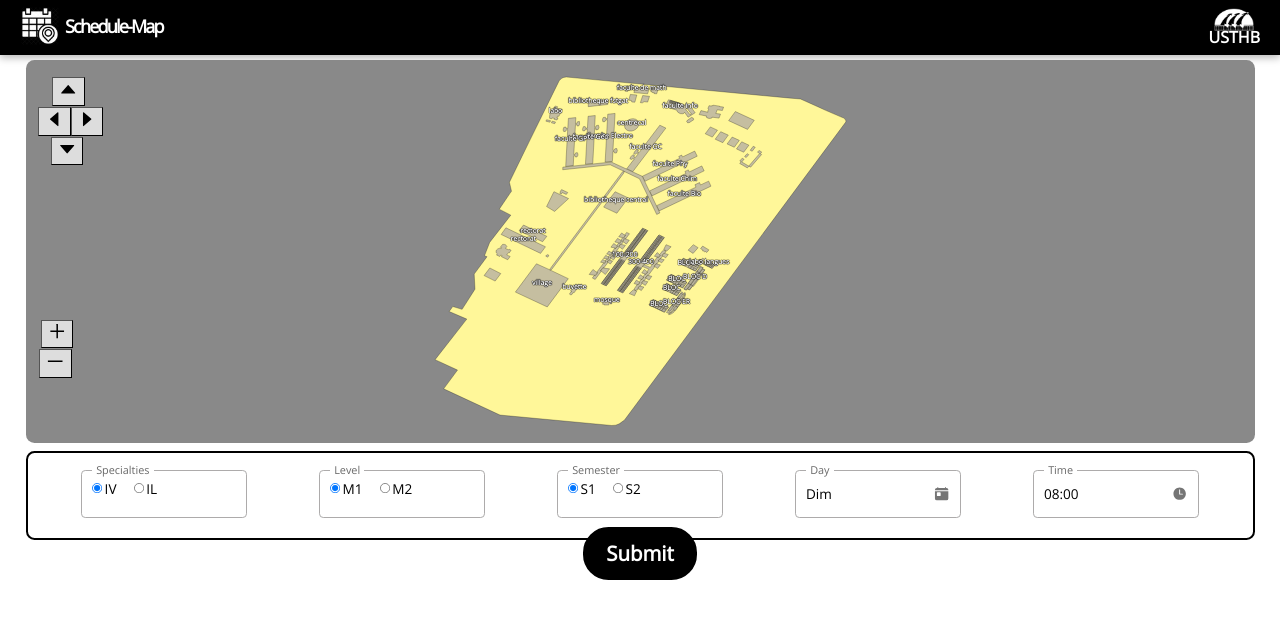
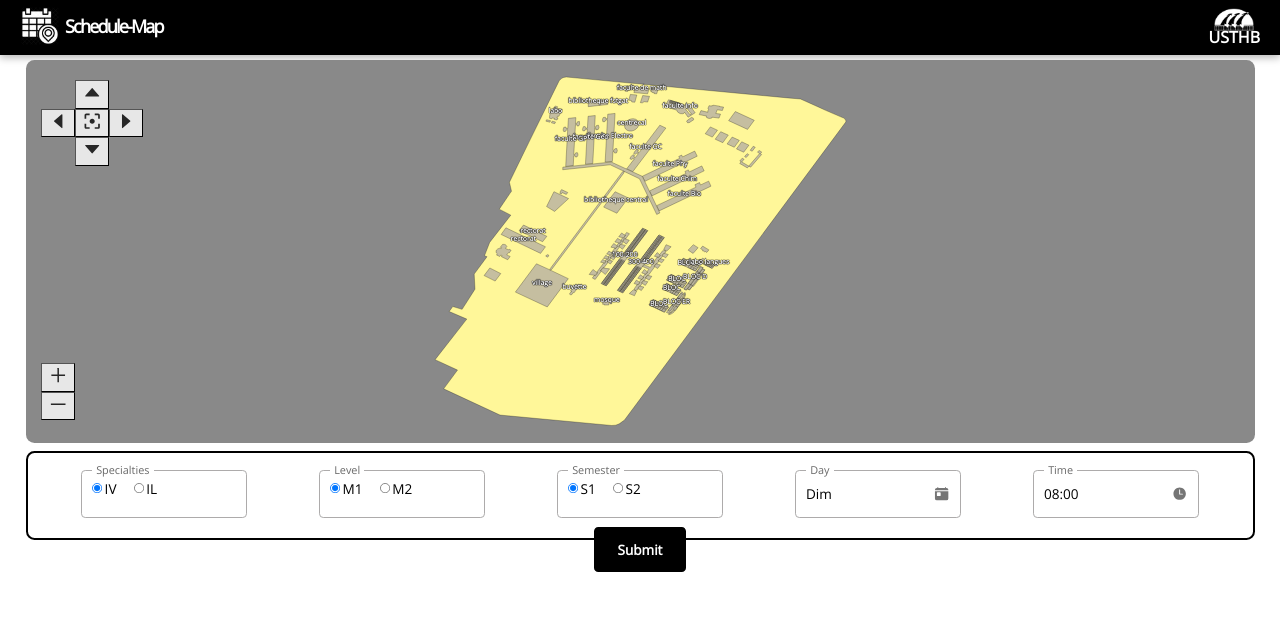
Before and after one commit to HicH987/project_dataVis, a React (Vite) app: page / in a window 1280 px wide. Shown: the top 618 px of the page. Built offline with nearby package versions, Linux system fonts and the light colour scheme.

Commit message:
adjusted zoom move and events

```diff
--- a/src/components/app.scss
+++ b/src/components/app.scss
@@ -1,4 +1,6 @@
 .main-app {
-    margin-inline: 30px;
-    zoom: 85%;
-  }
+  margin-inline: 30px;
+  zoom: 85%;
+  -moz-transform: scale(0.85);
+
+}
--- a/src/components/eventsDay.scss
+++ b/src/components/eventsDay.scss
@@ -1,13 +1,3 @@
-.EventsDay {
-    // background-color: #ddd;
-    position: absolute;
-    // bottom: 265px;
-    z-index: 100;
-    width: 200px;
-    margin-inline: 5px;
-    margin-block: 5px;
-  }
-
   .CourEvent,
   .GroupEvent {
     user-select: none;
@@ -29,11 +19,6 @@
   .GroupEvent > li {
     list-style: none;
   }
-  // .eventExit{
-  //   position: absolute;
-  //   // bottom: 265px;
-  //   z-index: 100;
-  // }
 
   .btn {
     cursor: pointer;
--- a/src/components/form.scss
+++ b/src/components/form.scss
@@ -58,7 +58,7 @@ input[type="radio"] {
   text-align: center;
   font-weight: bolder;
   cursor: pointer;
-  border-radius: 30px;
+  border-radius: 5px;
 
   color: #fff;
   // border: #1565c0 solid 3px;
--- a/src/components/map.jsx
+++ b/src/components/map.jsx
@@ -1,5 +1,6 @@
 import React from "react";
 import * as ai from "react-icons/ai";
+import { MdFilterCenterFocus } from "react-icons/md";
 import { useRef, useEffect } from "react";
 import EventsDay from "./eventsDay";
 import { useGetDataFrom } from "../hooks/useGetDataFrom";
@@ -45,50 +46,64 @@ export default function Map(props) {
           {" "}
           <g ref={refG}></g>
         </svg>
+        <dir className="btns">
+          <div className="move-btn">
+            <button
+              className="btn-z left"
+              onClick={() => zoomHandlers.btnLeft(glob.zoom)}
+            >
+              <ai.AiOutlineCaretLeft />
+            </button>
+            <button
+              className="btn-z center"
+              onClick={() => zoomHandlers.btnCenter(glob.zoom)}
+            >
+              <MdFilterCenterFocus />
+            </button>
+            <button
+              className="btn-z right"
+              onClick={() => zoomHandlers.btnRight(glob.zoom)}
+            >
+              <ai.AiOutlineCaretRight />
+            </button>
+
+            <button
+              className="btn-z up"
+              onClick={() => zoomHandlers.btnUp(glob.zoom)}
+            >
+              <ai.AiOutlineCaretUp />
+            </button>
+
+            <button
+              className="btn-z down"
+              onClick={() => zoomHandlers.btnDown(glob.zoom)}
+            >
+              <ai.AiOutlineCaretDown />
+            </button>
+          </div>
+
+          <div className="zoom-btn">
+            <button
+              className="btn-z plus"
+              onClick={() => zoomHandlers.btnZoomIn(glob.zoom)}
+            >
+              <ai.AiOutlinePlus />
+            </button>
+            <button
+              className="btn-z minus"
+              onClick={() => zoomHandlers.btnZoomOut(glob.zoom)}
+            >
+              <ai.AiOutlineMinus />
+            </button>
+          </div>
+        </dir>
+
         {props.dayData ? (
           <EventsDay mapData={mapData} day={props.dayData} />
         ) : (
           <></>
         )}
       </div>
-      <dir className="btns">
-        <button
-          className="btn-plus"
-          onClick={() => zoomHandlers.btnZoomIn(glob.zoom)}
-        >
-          <ai.AiOutlinePlus />
-        </button>
-        <button
-          className="btn-minus"
-          onClick={() => zoomHandlers.btnZoomOut(glob.zoom)}
-        >
-          <ai.AiOutlineMinus />
-        </button>
-        <button
-          className="btn-left"
-          onClick={() => zoomHandlers.btnLeft(glob.zoom)}
-        >
-          <ai.AiOutlineCaretLeft />
-        </button>
-        <button
-          className="btn-right"
-          onClick={() => zoomHandlers.btnRight(glob.zoom)}
-        >
-          <ai.AiOutlineCaretRight />
-        </button>
-        <button
-          className="btn-up"
-          onClick={() => zoomHandlers.btnUp(glob.zoom)}
-        >
-          <ai.AiOutlineCaretUp />
-        </button>
-        <button
-          className="btn-down"
-          onClick={() => zoomHandlers.btnDown(glob.zoom)}
-        >
-          <ai.AiOutlineCaretDown />
-        </button>
-      </dir>
       <div className="tooltip" style={tip_style}></div>
       <div className="classtip" style={tip_style}></div>
     </div>
--- a/src/components/map.scss
+++ b/src/components/map.scss
@@ -1,62 +1,80 @@
+.map-day {
+  // border: #000 solid 1px;
+  height: 450px;
+
+  display: grid;
+  grid-template-columns: 150px 1fr;
+  grid-template-areas:
+    "map map map"
+    "zoom-move c event";
+}
 .main-svg {
+  grid-area: map-start / map-start / map-end / map-end;
   width: 100%;
   height: 450px;
   border-radius: 10px;
   background-color: rgb(137, 137, 137);
-  // overflow: scroll;
   margin-bottom: 10px;
 }
-
+.EventsDay {
+  grid-area: map-start/ event-start/ map-end/  event-end ;
+  width: 200px;
+  margin-inline: 5px;
+  margin-block: 5px;
+}
 .bat-txt {
   font-weight: bold;
-
   text-shadow: 0 0 1px black, 0 0 1px black, 0 0 1px black, 0 0 1px black;
 }
 
 .btns {
-  position: absolute;
-  top: 80px;
-  left: 8px;
-}
-.btn-plus {
+  grid-area: map-start / zoom-move-start / footer-end / zoom-move-end;
+  width: 120px;
+  height: 400px;
+
+  display: flex;
+  flex-direction: column;
+  justify-content: space-between;
+
   position: relative;
-  top: 280px;
-}
-.btn-minus {
-  position: relative;
-  top: 315px;
-  right: 40px;
+  top: 8px;
+  right: 22px;
 }
 
-.btn-left {
-  position: relative;
-  top: 30px;
-  right: 80px;
+.btn-z {
+  width: 40px;
+  font-size: 1.5em;
+  background-color: #e7e7e7;
+  color: rgb(39, 39, 39);
+  cursor: pointer;
 }
-.btn-right {
-  position: relative;
-  top: 30px;
-  right: 80px;
+.zoom-btn {
+  display: flex;
+  flex-direction: column;
 }
+.move-btn {
+  display: grid;
 
-.btn-up {
-  position: relative;
-  bottom: 5px;
-  right: 140px;
+  grid-template-columns: 40px 40px 40px;
+  grid-template-areas:
+    ". u ."
+    "l c r"
+    ". d .";
 }
-.btn-down {
-  position: relative;
-  top: 65px;
-  right: 180px;
+.up {
+  grid-area: u;
 }
-
-button {
-  font-size: 1.5em;
-  font-weight: bolder;
-  color: #000;
-  background-color: #ddd;
-  // border-radius: 50px;
-  // border: none;
+.left {
+  grid-area: l;
+}
+.center {
+  grid-area: c;
+}
+.right {
+  grid-area: r;
+}
+.down {
+  grid-area: d;
 }
 
 .tooltip {
@@ -81,39 +99,9 @@ button {
   color: #fff;
 }
 
-//.classtip{
-// background-color: rgb(251, 251, 251);
-// width: 200px;
-// height: 70px;
-// border-radius: 10px;
-
-// text-align: center;
-//}
 .classtip > li {
   padding: 2px;
 }
-
-// .tab{
-// border-radius: 10px;
-// text-align: center;
-// padding: 2px;
-// width: 100%;
-// background-color: #ffffff;
-//   border-collapse: collapse;
-//   // border-width: 2px;
-//   // border-color: #0ebeff;
-//   // border-style: solid;
-//   color: #000000;
-// }
-
-// .tab, td
-// {
-//   border-radius: 10px;
-//   border-width: 2px;
-//   border-color: #0ebeff;
-//   border-style: solid;
-//   padding: 3px;
-// }
 
 table {
   /*add border-spacing: 0     instead of     border-collapse: collapse*/
@@ -188,14 +176,6 @@ table td:first-of-type {
   font-weight: 600;
 }
 
-.map-day {
-  // border: #000 5px solid;
-  display: flex;
-  justify-content: flex-end;
-  // overflow: scroll;
-  height: 450px;
-}
-
 .toDlt {
   cursor: pointer;
 }
--- a/src/handlers/mapZoomHandler.js
+++ b/src/handlers/mapZoomHandler.js
@@ -29,9 +29,11 @@ export function btnResetZoom(zoom) {
 }
 
 export function btnCenter(zoom) {
+  const w = parseFloat(d3.select("svg").style("width"));
+  const h = parseFloat(d3.select("svg").style("height"));
   d3.select("svg")
     .transition()
-    .call(zoom.translateTo, 0.5 * innerWidth, 0.5 * innerHeight);
+    .call(zoom.translateTo, 0.5 * w, 0.5 * h);
 }
 
 export function btnRight(zoom) {
```
